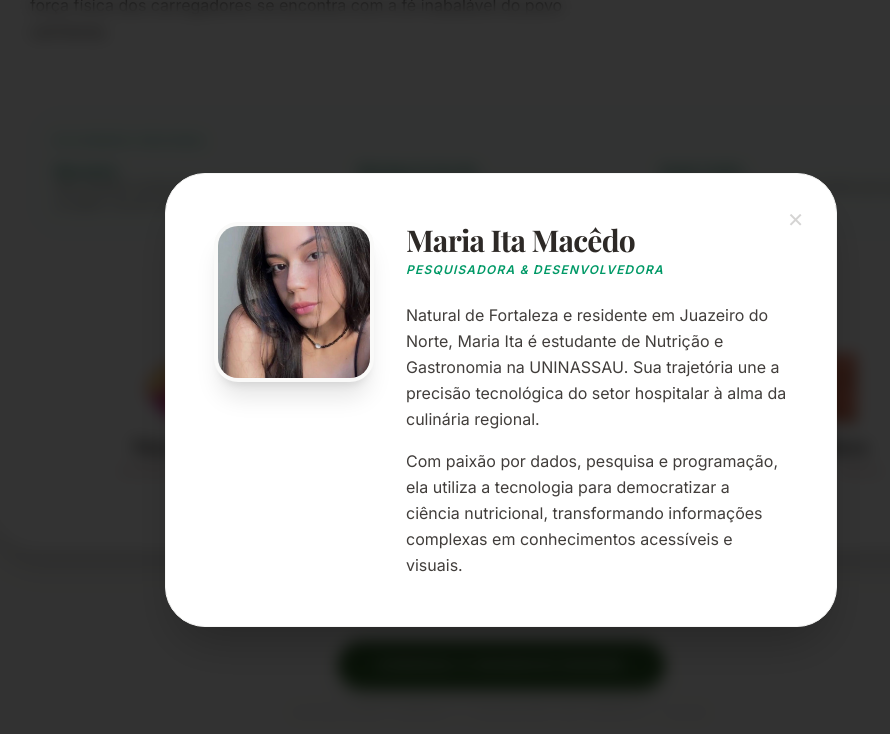
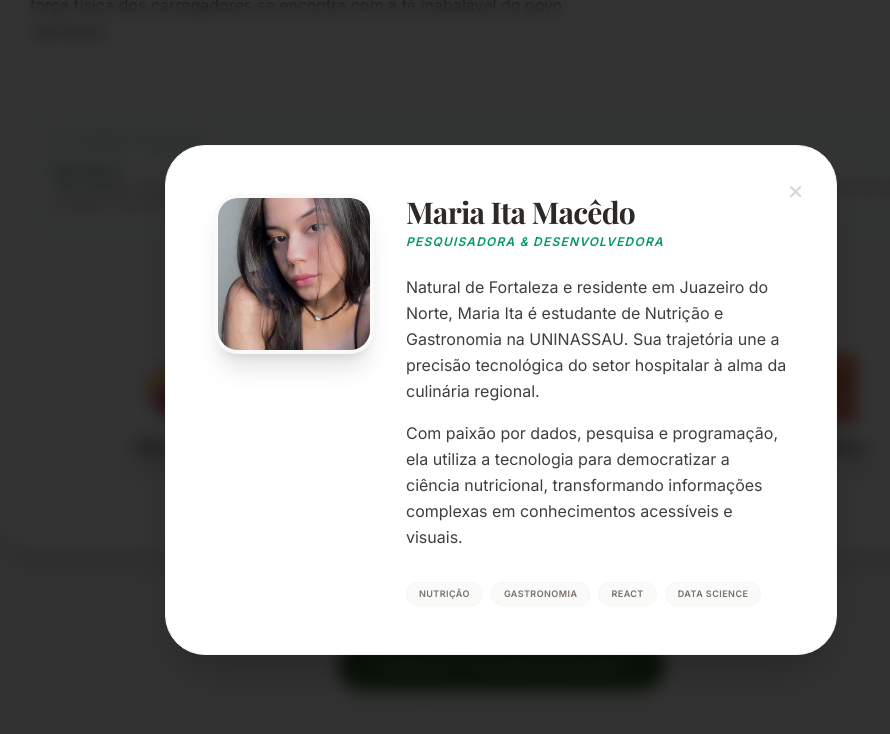
Before and after one commit to itamacdo/tesouros-cariri, a React (Vite) app: page / in a window 1280 px wide. Both pictures are taken after a click on the button "CONHEÇA A DESENVOLVEDORA". Shown: the part 901-1635 px from the top of the page, without its empty margins (139-1029 px from the left). Built offline with nearby package versions, Linux system fonts and the light colour scheme; a web font is replaced by a local one.

Commit message:
feat: centralização do loading e otimização da foto de perfil

```diff
--- a/src/components/AboutModal.jsx
+++ b/src/components/AboutModal.jsx
@@ -1,8 +1,8 @@
 import React from 'react';
 import { motion } from 'framer-motion';
-import profileImg from '../assets/profile.jpg';
 
-export default function AboutModal({ isOpen, onClose, isDarkMode }) {
+// Removemos o import direto da imagem aqui para usar a que vem do App.jsx
+export default function AboutModal({ isOpen, onClose, isDarkMode, profileImg }) {
   if (!isOpen) return null;
 
   return (
@@ -26,6 +26,7 @@ export default function AboutModal({ isOpen, onClose, isDarkMode }) {
 
         <div className="flex flex-col md:flex-row gap-8 items-center md:items-start">
           <div className="relative shrink-0">
+            {/* Moldura da Foto com efeito de elevação */}
             <div className={`w-32 h-32 md:w-40 md:h-40 rounded-3xl overflow-hidden border-4 ${
               isDarkMode ? 'border-[#2D5A27]/20' : 'border-stone-50'
             } shadow-xl bg-stone-100`}>
@@ -56,6 +57,17 @@ export default function AboutModal({ isOpen, onClose, isDarkMode }) {
                 Com paixão por <strong>dados, pesquisa e programação</strong>, ela utiliza a tecnologia para democratizar a ciência nutricional, transformando informações complexas em conhecimentos acessíveis e visuais.
               </p>
             </div>
+
+            {/* Tags de competências para preencher o visual */}
+            <div className="mt-8 flex flex-wrap justify-center md:justify-start gap-2">
+              {['Nutrição', 'Gastronomia', 'React', 'Data Science'].map(skill => (
+                <span key={skill} className={`px-3 py-1 rounded-full text-[9px] font-bold uppercase tracking-wider border ${
+                  isDarkMode ? 'bg-white/5 border-white/10 text-[#A7C957]' : 'bg-stone-50 border-stone-100 text-stone-500'
+                }`}>
+                  {skill}
+                </span>
+              ))}
+            </div>
           </div>
         </div>
       </motion.div>
--- a/src/components/LoadingScreen.jsx
+++ b/src/components/LoadingScreen.jsx
@@ -9,30 +9,36 @@ export default function LoadingScreen({ isDarkMode }) {
         isDarkMode ? 'bg-[#0E1A0C]' : 'bg-[#F9F9F7]'
       }`}
     >
-      {/* Container do Spinner + Emoji */}
+      {/* Container Centralizado para Spinner + Emoji */}
       <div className="relative flex items-center justify-center w-24 h-24">
+        {/* Spinner de Carregamento */}
         <motion.div
           animate={{ rotate: 360 }}
           transition={{ duration: 1.5, repeat: Infinity, ease: "linear" }}
-          className={`absolute inset-0 rounded-full border-t-2 border-r-2 border-transparent ${
+          className={`absolute w-full h-full rounded-full border-t-2 border-r-2 border-transparent ${
             isDarkMode ? 'border-t-[#A7C957] border-r-[#A7C957]/30' : 'border-t-[#2D5A27] border-r-[#2D5A27]/30'
           }`}
         />
-        <div className="text-3xl select-none">🌿</div>
+
+        {/* Emoji Estático no Centro */}
+        <span className="text-3xl select-none" style={{ filter: 'drop-shadow(0 2px 4px rgba(0,0,0,0.1))' }}>🌿</span>
       </div>
 
-      <div className="mt-8 text-center">
+      <motion.div
+        initial={{ opacity: 0, y: 10 }}
+        animate={{ opacity: 1, y: 0 }}
+        transition={{ delay: 0.5 }}
+        className="mt-10 text-center"
+      >
         <h2 className={`text-xs font-bold uppercase tracking-[0.4em] ${
           isDarkMode ? 'text-[#A7C957]' : 'text-[#2D5A27]'
         }`}>
           Expedição Cariri
         </h2>
-        <p className={`text-[10px] mt-2 opacity-30 uppercase tracking-widest ${
-          isDarkMode ? 'text-white' : 'text-[#2D2926]'
-        }`}>
+        <p className="text-[10px] mt-2 opacity-30 uppercase tracking-widest">
           Carregando Tesouros...
         </p>
-      </div>
+      </motion.div>
     </motion.div>
   );
 }
--- a/vite.config.js
+++ b/vite.config.js
@@ -4,5 +4,5 @@ import react from '@vitejs/plugin-react'
 // https://vitejs.dev/config/
 export default defineConfig({
   plugins: [react()],
-  base: '/tesouros-cariri/',
+  base: '/',
 })
```
